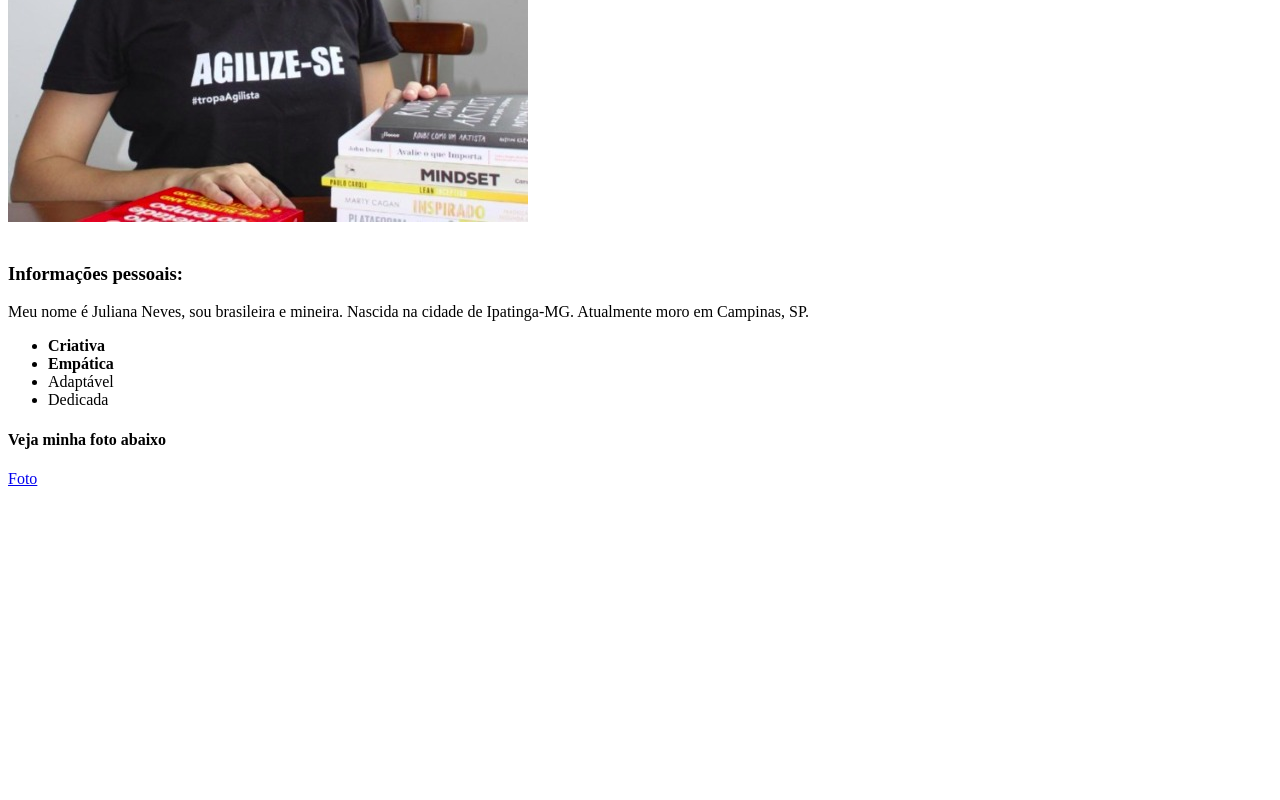
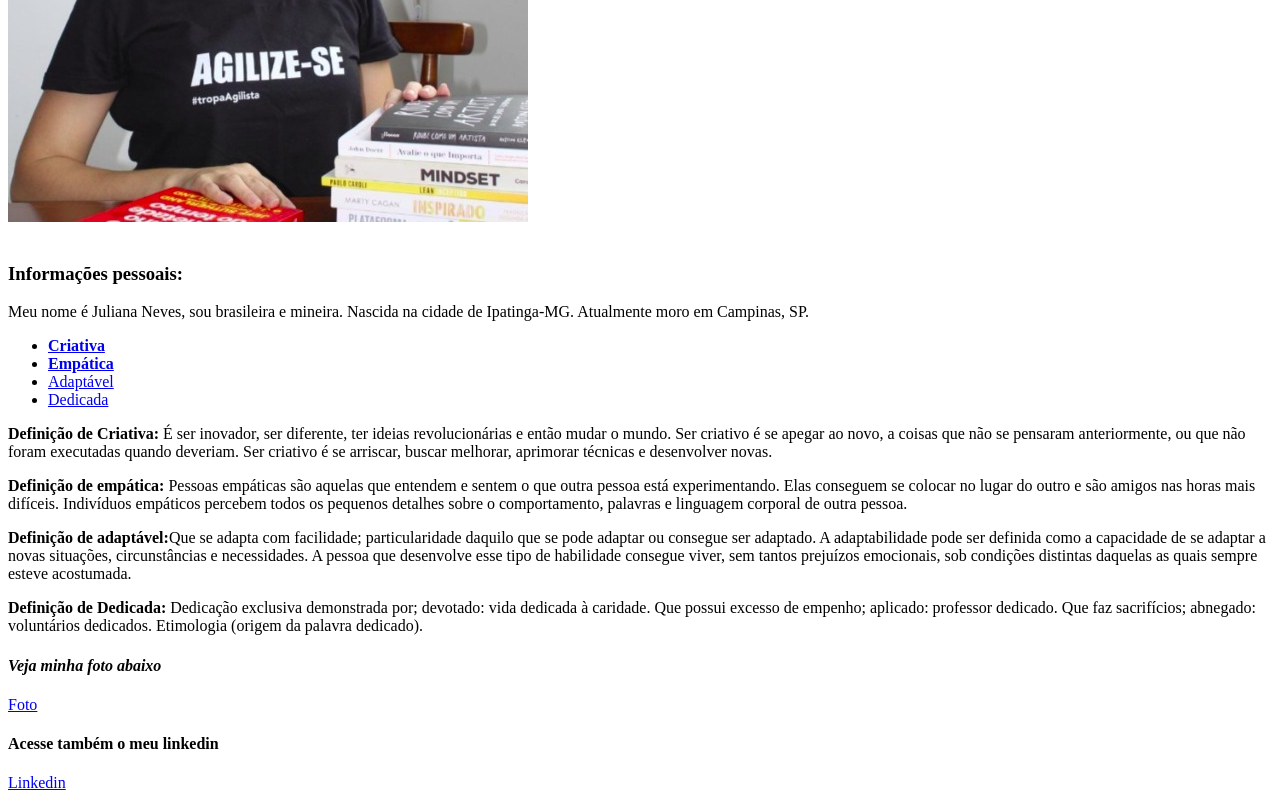
Before and after one commit to Junepa/Junepa.github.io, a plain HTML site: page index.html in a window 1280 px wide. Shown: the part 369-1169 px from the top of the page. Before the commit the page ends 865 px from the top, so only its background shows below. Drawn offline with Linux system fonts and the light colour scheme.

Commit message:
finalização do portfólio com índice interno

```diff
--- a/index.html
+++ b/index.html
@@ -18,13 +18,33 @@
 <h3> Informações pessoais:</h3>
 Meu nome é Juliana Neves, sou brasileira e mineira. Nascida na cidade de Ipatinga-MG. Atualmente moro em Campinas, SP.
 <ul>
-    <li><strong>Criativa</strong></li>
-    <li><strong>Empática</strong></li>
-    <li>Adaptável</li>
-    <li>Dedicada</li>
+    <li><strong><a href="#criativa">Criativa</a></strong></li>
+    <li><strong><a href="#empática">Empática</a></strong></li>
+    <li><a href="#adaptável">Adaptável</a></li>
+    <li><a href="#dedicada">Dedicada</a></li>
 </ul>
-<h4>Veja minha foto abaixo </h4>
+<p id="criativa">
+  <strong> Definição de Criativa:</strong> É ser inovador, ser diferente, ter ideias revolucionárias e então mudar o mundo. Ser criativo é se apegar ao novo, a coisas que não se pensaram anteriormente, ou que não foram executadas quando deveriam. Ser criativo é se arriscar, buscar melhorar, aprimorar técnicas e desenvolver novas.
+</p>
+
+<p id="empática">
+<strong>Definição de empática:</strong> Pessoas empáticas são aquelas que entendem e sentem o que outra pessoa está experimentando. Elas conseguem se colocar no lugar do outro e são amigos nas horas mais difíceis. Indivíduos empáticos percebem todos os pequenos detalhes sobre o comportamento, palavras e linguagem corporal de outra pessoa.
+</p>
+
+<p id="adaptável">
+<strong>Definição de adaptável:</strong>Que se adapta com facilidade; particularidade daquilo que se pode adaptar ou consegue ser adaptado.
+A adaptabilidade pode ser definida como a capacidade de se adaptar a novas situações, circunstâncias e necessidades. A pessoa que desenvolve esse tipo de habilidade consegue viver, sem tantos prejuízos emocionais, sob condições distintas daquelas as quais sempre esteve acostumada.
+</p>
+
+<p id="dedicada">
+<strong> Definição de Dedicada:</strong> Dedicação exclusiva demonstrada por; devotado: vida dedicada à caridade. Que possui excesso de empenho; aplicado: professor dedicado. Que faz sacrifícios; abnegado: voluntários dedicados. Etimologia (origem da palavra dedicado).
+</p>
+
+<h4> <em>Veja minha foto abaixo </em></h4>
 <a href="Imagens/foto.jpeg">Foto</a>
+
+<h4>Acesse também o meu linkedin </h4>
+<a href="https://www.linkedin.com/in/juliananpsouza/" target="_blank">Linkedin</a>
 
 </body>
 </html>
```
